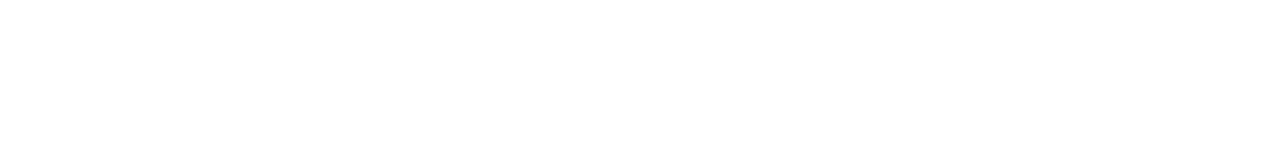
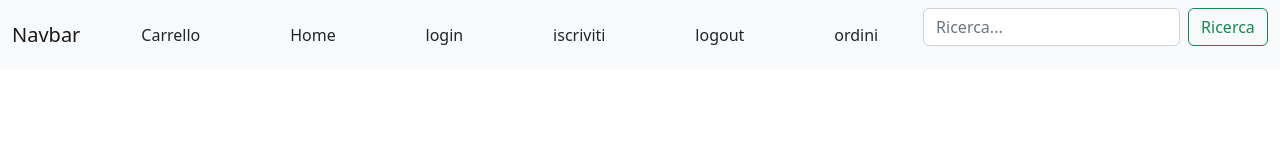
Before and after one commit to paokos/js-tqsicl, a website: page index.html in a window 1280 px wide. Drawn offline with nearby package versions, Linux system fonts and the light colour scheme.

Commit message:
2 files modified

```diff
--- a/index.html
+++ b/index.html
@@ -1 +1,28 @@
-<div id="app"></div>
+<head>
+<meta name="viewport" content="width=device-width, initial-scale=1">
+<link rel="stylesheet" href="https://cdn.jsdelivr.net/npm/bootstrap@5.2.0/dist/css/bootstrap.css">
+<script src="https://ajax.googleapis.com/ajax/libs/jquery/3.6.0/jquery.min.js"></script>
+<script src="https://cdn.jsdelivr.net/npm/bootstrap@5.2.0/dist/js/bootstrap.bundle.js"></script>
+
+<title>Grace</title>
+</head>
+
+<body>
+<nav class="navbar bg-light">
+<div class="container-fluid">
+    <a class="navbar-brand">Navbar</a>
+    <a class="nav-link active" href="carrello.jsp">Carrello</a><br>
+    <a class="nav-link active" href="home">Home</a><br>
+    <a class="nav-link active" href="login.jsp">login</a><br>
+    <a class="nav-link active" href="signup.jsp">iscriviti</a><br>
+    <a class="nav-link active" href="logout">logout</a><br>
+    <a class="nav-link active" href="ordini">ordini</a>
+
+    <form class="d-flex" role="search" action="ricerca" method="get">
+        <input class="form-control me-2" type="search" placeholder="Ricerca..." aria-label="Ricerca" name="q">
+        <button class="btn btn-outline-success" type="submit">Ricerca</button>
+    </form>
+</div>
+</nav>
+
+</body>
--- a/index.js
+++ b/index.js
@@ -3,4 +3,3 @@ import './style.css';
 
 // Write Javascript code!
 const appDiv = document.getElementById('app');
-appDiv.innerHTML = `<h1>JS Starter</h1>`;
```
